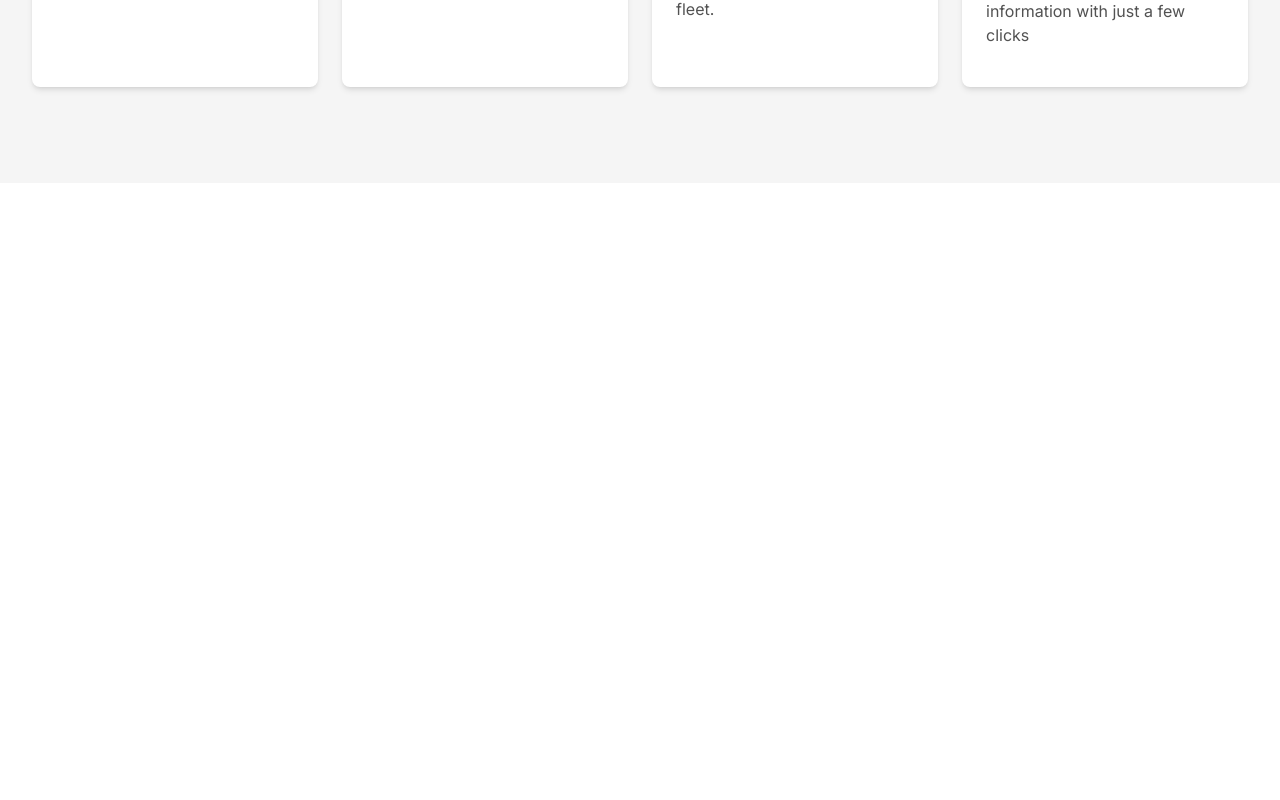
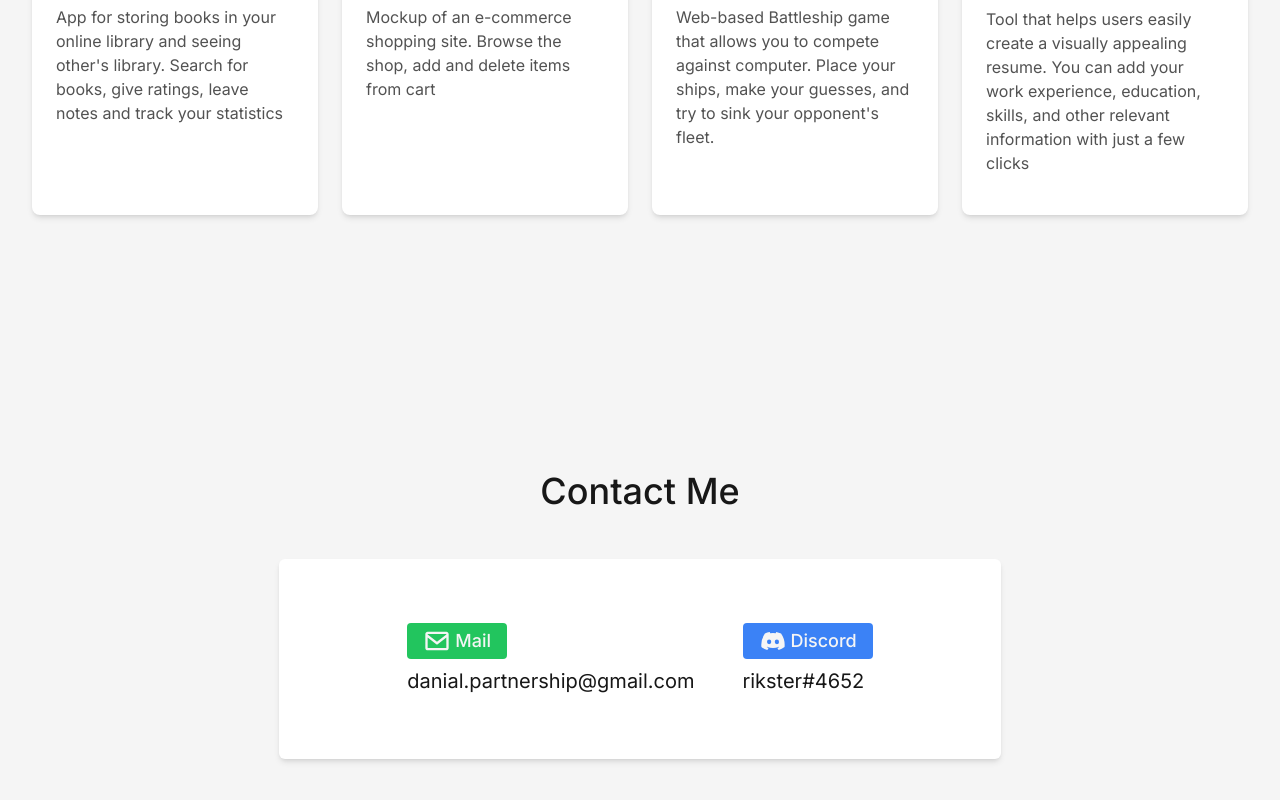
Before and after one commit to rikster-r/portfolio, a React (Vite) app: page / in a window 1280 px wide. Shown: the part 2096-2896 px from the top of the page. Before the commit the page ends 2279 px from the top, so only its background shows below. Built offline with nearby package versions, Linux system fonts and the light colour scheme; no server answers; the HTML template or start-up script is replaced by a standard one.

Commit message:
Add contact section

```diff
--- a/src/App.jsx
+++ b/src/App.jsx
@@ -5,6 +5,7 @@ import Header from './components/Header';
 import About from './components/About';
 import Skills from './components/Skills';
 import Projects from './components/Projects';
+import Contact from './components/Contact';
 
 const App = () => {
   const scrollTo = id => {
@@ -19,6 +20,7 @@ const App = () => {
       <About />
       <Skills />
       <Projects />
+      <Contact />
     </>
   );
 };
--- /dev/null
+++ b/src/components/Contact.jsx
@@ -0,0 +1,34 @@
+import React from 'react';
+
+const Contact = () => {
+  return (
+    <section id="contact" className="flex flex-col justify-center items-center mb-32">
+      <h1 className="text-center text-2xl lg:text-4xl 2xl:text-5xl font-medium mb-6 lg:mb-12">
+        Contact Me
+      </h1>
+      <div className="shadow-md flex flex-col sm:flex-row justify-center items-start sm:items-center gap-12 text-xl sm:rounded-md px-32 py-12 sm:py-16 bg-white dark:bg-gray-800">
+        <a href="mailto:danial.partnership@gmail.com" className="flex flex-col gap-2">
+          <div className="flex items-center gap-1 w-max bg-green-500 text-neutral-100 px-4 py-1 rounded">
+            <svg className="w-7 h-7 fill-current" viewBox="0 0 24 24">
+              <path d="M20 4H4c-1.103 0-2 .897-2 2v12c0 1.103.897 2 2 2h16c1.103 0 2-.897 2-2V6c0-1.103-.897-2-2-2zm0 2v.511l-8 6.223-8-6.222V6h16zM4 18V9.044l7.386 5.745a.994.994 0 0 0 1.228 0L20 9.044 20.002 18H4z"></path>
+            </svg>
+            <span className="font-medium upper text-lg">Mail</span>
+          </div>
+          <p>danial.partnership@gmail.com</p>
+        </a>
+
+        <a href="https://discordapp.com/users/550274841996034048" className="flex flex-col gap-2">
+          <div className="flex items-center gap-1 w-max bg-blue-500 text-neutral-100 px-4 py-1 rounded">
+            <svg className="w-7 h-7 fill-current" viewBox="0 0 24 24">
+              <path d="M14.82 4.26a10.14 10.14 0 0 0-.53 1.1 14.66 14.66 0 0 0-4.58 0 10.14 10.14 0 0 0-.53-1.1 16 16 0 0 0-4.13 1.3 17.33 17.33 0 0 0-3 11.59 16.6 16.6 0 0 0 5.07 2.59A12.89 12.89 0 0 0 8.23 18a9.65 9.65 0 0 1-1.71-.83 3.39 3.39 0 0 0 .42-.33 11.66 11.66 0 0 0 10.12 0q.21.18.42.33a10.84 10.84 0 0 1-1.71.84 12.41 12.41 0 0 0 1.08 1.78 16.44 16.44 0 0 0 5.06-2.59 17.22 17.22 0 0 0-3-11.59 16.09 16.09 0 0 0-4.09-1.35zM8.68 14.81a1.94 1.94 0 0 1-1.8-2 1.93 1.93 0 0 1 1.8-2 1.93 1.93 0 0 1 1.8 2 1.93 1.93 0 0 1-1.8 2zm6.64 0a1.94 1.94 0 0 1-1.8-2 1.93 1.93 0 0 1 1.8-2 1.92 1.92 0 0 1 1.8 2 1.92 1.92 0 0 1-1.8 2z"></path>
+            </svg>
+            <span className="font-medium upper text-lg">Discord</span>
+          </div>
+          <p>rikster#4652</p>
+        </a>
+      </div>
+    </section>
+  );
+};
+
+export default Contact;
--- a/src/components/Projects.jsx
+++ b/src/components/Projects.jsx
@@ -3,11 +3,11 @@ import Project from './Project';
 
 const Projects = () => {
   return (
-    <section id="projects">
+    <section id="projects" className="flex flex-col justify-center items-сenter mb-32 lg:mb-64">
       <h1 className="text-center text-2xl lg:text-4xl 2xl:text-5xl font-medium mb-6 lg:mb-12">
         Projects
       </h1>
-      <div className="grid sm:grid-cols-2 xl:grid-cols-4 gap-6">
+      <div className="grid md:grid-cols-2 xl:grid-cols-4 gap-6 justify-items-center ">
         <Project
           title="BookBite"
           description="App for storing books in your online library and seeing other's library. Search for books, give ratings, leave notes and track your statistics"
--- a/src/components/Skills.jsx
+++ b/src/components/Skills.jsx
@@ -3,7 +3,7 @@ import Skill from './Skill';
 
 const Skills = () => {
   return (
-    <section id="skills" className="flex flex-col justify-center items-сenter mb-32">
+    <section id="skills" className="flex flex-col justify-center items-сenter mb-32 lg:mb-64">
       <h1 className="text-center text-2xl lg:text-4xl 2xl:text-5xl font-medium mb-6 lg:mb-12">
         Skills
       </h1>
```
